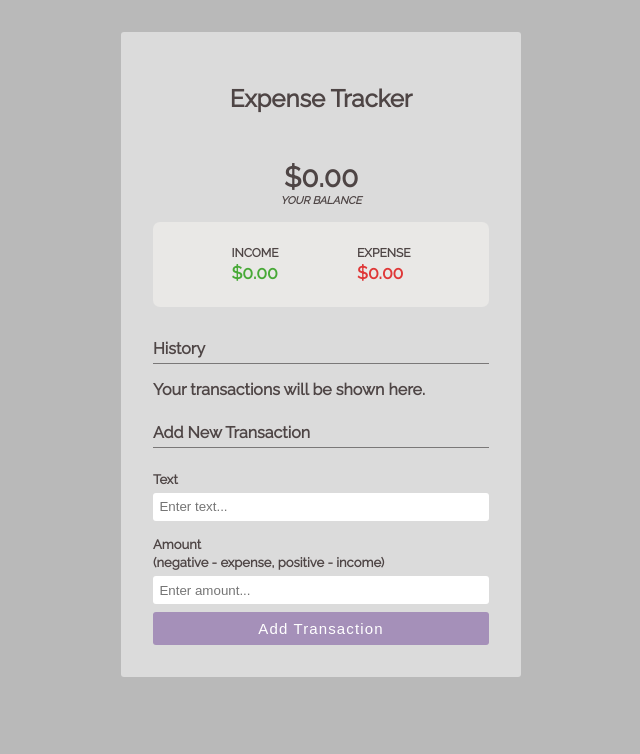
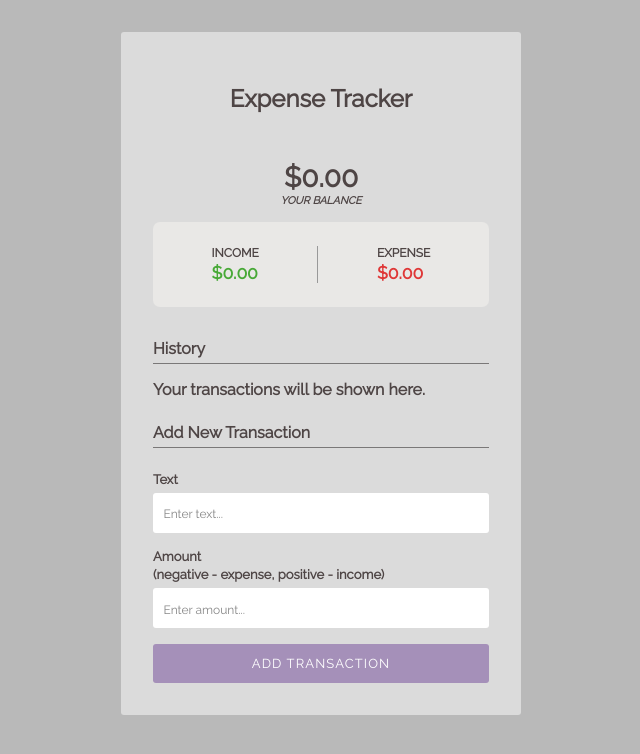
Before and after one commit to sgadzhanov/expense-tracker, a React (Vite) app: page / in a window 1280 px wide. Shown: the top 754 px of the page, without its empty margins (319-959 px from the left). Built offline with nearby package versions, Linux system fonts and the light colour scheme.

Commit message:
touch the style a bit

```diff
--- a/src/components/track-container/TrackContainer.jsx
+++ b/src/components/track-container/TrackContainer.jsx
@@ -15,6 +15,7 @@ const TrackContainer = () => {
         <p className={classes.p__track}>INCOME</p>
         <div className={classes.p__track_sum1}>${totalIncome}</div>
       </div>
+      <div className={classes.vertical__line} />
       <div>
         <p className={classes.p__track}>EXPENSE</p>
         <div className={classes.p__track_sum2}>${totalExpenses}</div>
--- a/src/components/track-container/TrackContainer.module.css
+++ b/src/components/track-container/TrackContainer.module.css
@@ -28,3 +28,7 @@
 .p__track_sum2 {
   color: rgb(223 55 55);
 }
+
+.vertical__line {
+  border-left: 1px solid #999999;
+}
--- a/src/components/transaction/AddTransaction.jsx
+++ b/src/components/transaction/AddTransaction.jsx
@@ -97,8 +97,7 @@ const AddTransaction = () => {
           <InputValidation message="Please enter valid amount (shouldn't be 0)" />
         }
       </div>
-      <BaseButton isValidForm={isValidForm} text='Add Transaction' />
-      {/* {formValidaiton && !isValidForm && <p>{formValidaiton}</p>} */}
+      <BaseButton isValidForm={isValidForm} text='ADD TRANSACTION' />
       {formValidaiton && !isValidForm &&
         <InputValidation message={INVALID_FORM_VALIDATION_MESSAGE} />}
 
--- a/src/components/transaction/AddTransaction.module.css
+++ b/src/components/transaction/AddTransaction.module.css
@@ -11,7 +11,7 @@
 .tamount__container {
   display: flex;
   flex-direction: column;
-  margin: 1rem 0 0.5rem 0;
+  margin: 1rem 0;
 }
 
 .text__container {
--- a/src/components/transaction/Input.module.css
+++ b/src/components/transaction/Input.module.css
@@ -1,9 +1,10 @@
 .myInput {
-  padding: 0.4rem;
+  padding: 0.65rem;
   border: none;
   outline: none;
   margin-top: 0.2rem;
   border-radius: 3px;
+  font-size: 16px;
 }
 
 .invalid__input {
@@ -11,5 +12,12 @@
   outline: none;
   margin-top: 0.2rem;
   border-radius: 3px;
-  padding: 0.45rem;
+  padding: 0.65rem;
+  font-size: 16px;
 }
+
+.myInput::placeholder,
+.invalid__input::placeholder {
+  font-size: 12px;
+  color: #868686;
+}
--- a/src/index.css
+++ b/src/index.css
@@ -1,8 +1,12 @@
 @import url('https://fonts.googleapis.com/css2?family=Raleway&display=swap');
 
+* {
+  font-family: 'Raleway', sans-serif;
+}
+
 body {
+  margin: 2rem auto;
   font-family: 'Raleway', sans-serif;
-  margin: 2rem auto;
   box-sizing: border-box;
   background-color: #b9b9b9;
   max-width: 25rem;
--- a/src/ui/BaseButton.module.css
+++ b/src/ui/BaseButton.module.css
@@ -1,13 +1,14 @@
 .base__button {
   width: 100%;
-  padding: 0.5rem;
+  padding: 0.75rem 0.5rem;
   background-color: rgb(122, 51, 188);
   color: white;
   border: none;
   border-radius: 3px;
-  font-size: 15px;
+  font-size: 13px;
   letter-spacing: 0.03cm;
   transition: all 0.2s;
+  font-weight: bold;
 }
 
 .base__button:hover,
@@ -19,12 +20,12 @@
 .disabled__button {
   cursor:not-allowed;
   width: 100%;
-  padding: 0.5rem;
+  padding: 0.75rem 0.5rem;
   background-color: rgb(83, 31, 132, 0.4);
   color: white;
   border: none;
   border-radius: 3px;
-  font-size: 15px;
+  font-size: 13px;
   letter-spacing: 0.03cm;
   transition: all 0.2s;
   outline: none;
```
